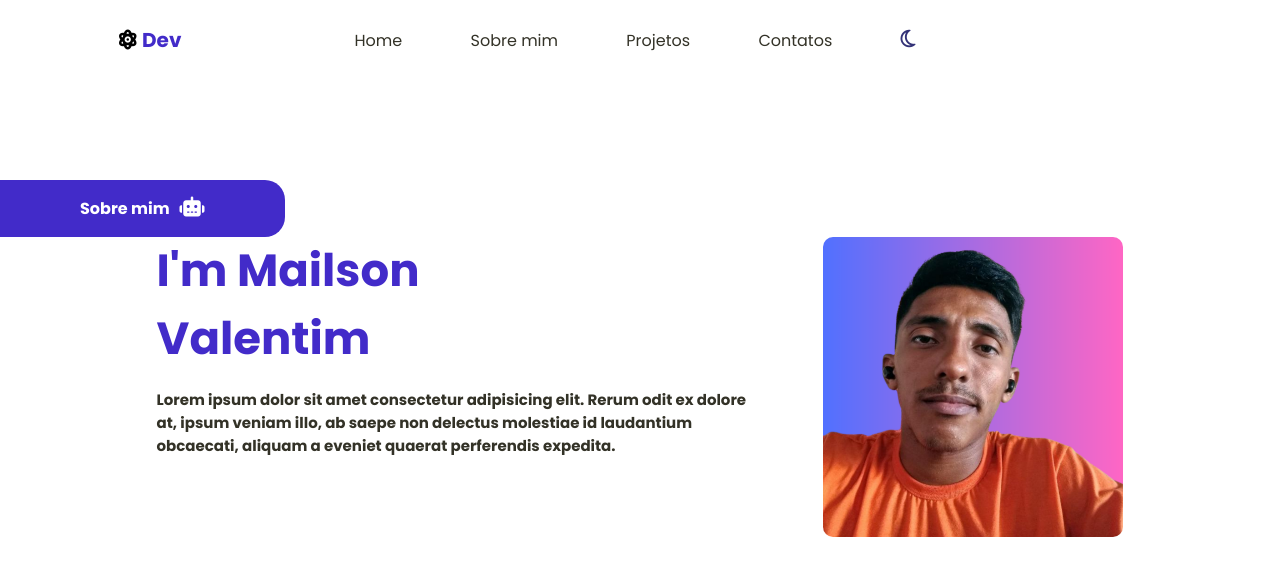
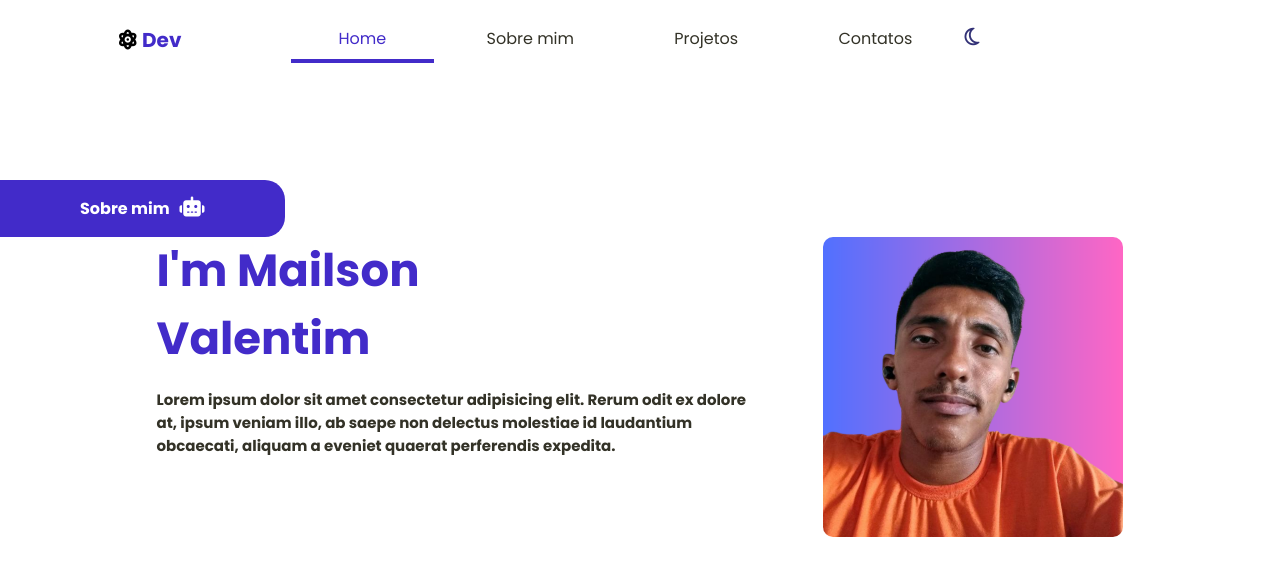
Before and after one commit to mailsonn/portif-lio, a plain HTML site: page index.html in a window 1280 px wide. In both pictures the pointer is over the item "Home". Drawn offline with Linux system fonts and the light colour scheme.

Commit message:
ajustes no menu

```diff
--- a/css/styles.css
+++ b/css/styles.css
@@ -3,6 +3,7 @@
 *{
     box-sizing: border-box;
 }
+
 body{
     font-family: "Poppins", sans-serif;
     font-weight: 400;
@@ -43,9 +44,23 @@ body{
     font-size: 16px;
 }
 
+/*testes de hover*/
 .menu ul li{
     padding-right: 4rem;
+    padding: 8px 3rem;
+    border-bottom: solid 4px transparent;
+    transition: 0.2s;
 }
+
+.menu ul li:hover{
+    border-bottom: solid 4px #422bc9;
+}
+
+
+.menu ul li a:hover{
+    color:#422bc9;
+}
+/*testes de hover*/
 
 ul li, a{
     text-decoration: none;
```
